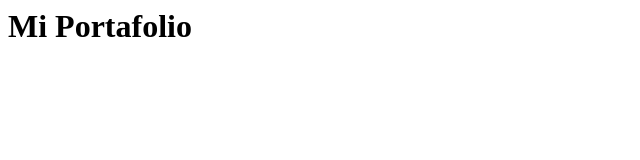
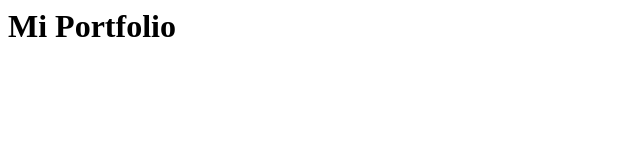
Before and after one commit to victorluq/PortfolioFrontEnd, a plain HTML site: page index.html in a window 1280 px wide. Shown: the full height of the page, 0-640 px from the left. Drawn offline with Linux system fonts and the light colour scheme.

Commit message:
Mi primer commit

```diff
--- a/index.html
+++ b/index.html
@@ -1,2 +1 @@
-<h1>Mi Portafolio
-</h1>
+<h1>Mi Portfolio</h1>
```
